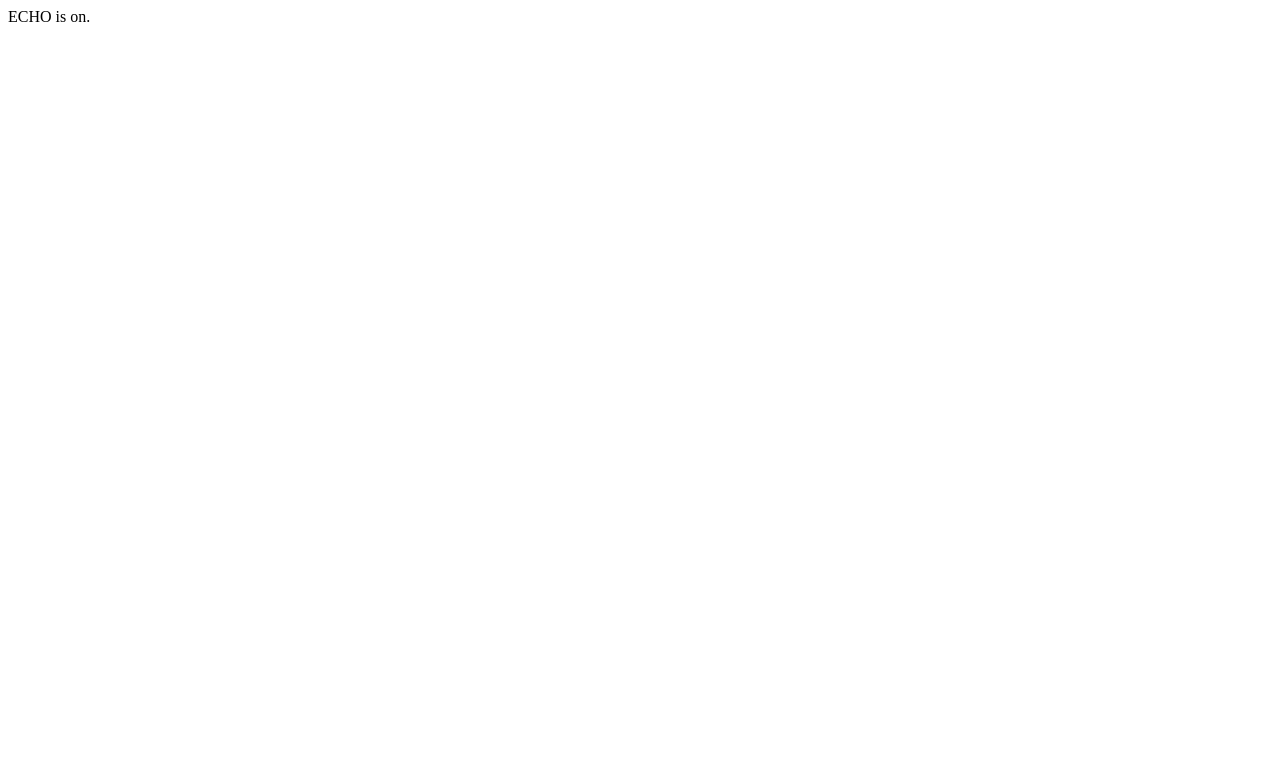
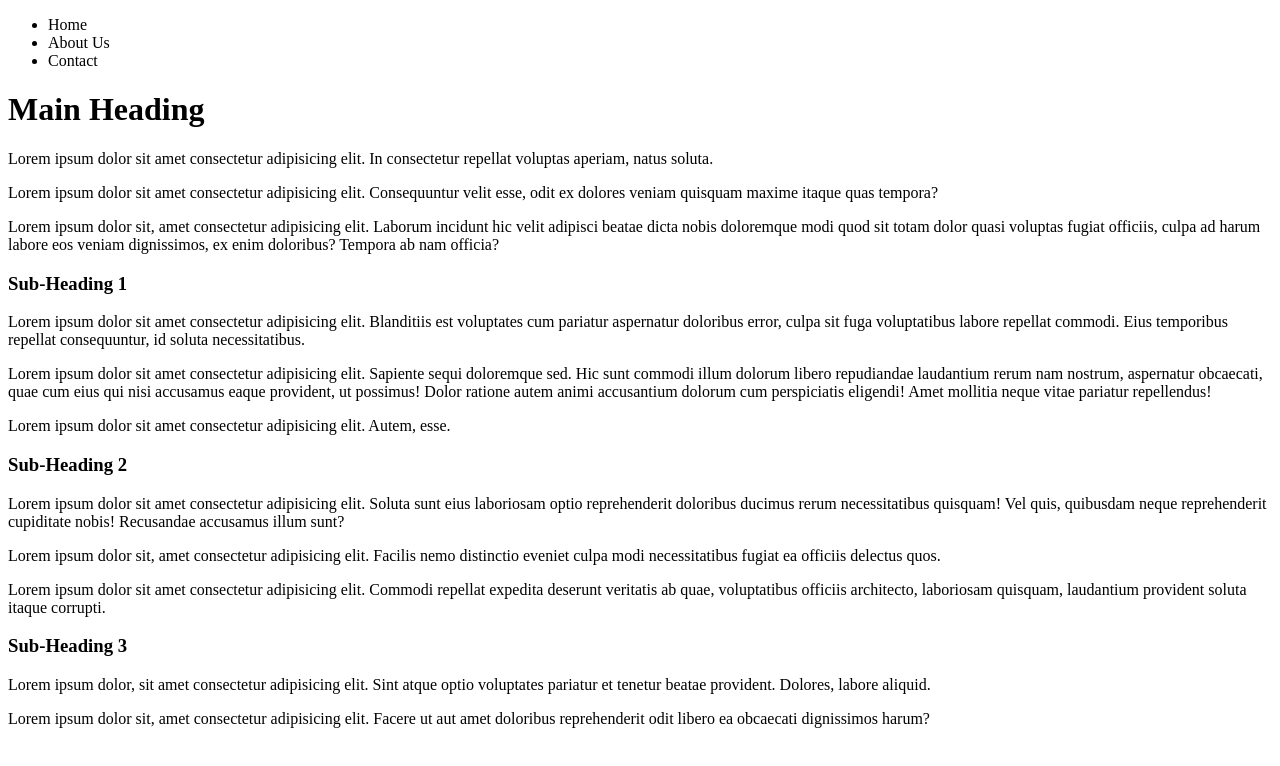
Before and after one commit to Delight-Fela-Steve/basic-front-end, a plain HTML site: page index.html in a window 1280 px wide. Drawn offline with Linux system fonts and the light colour scheme.

Commit message:
Added html code

```diff
--- a/index.html
+++ b/index.html
@@ -1 +1,35 @@
-ECHO is on.
+<!DOCTYPE html>
+<html lang="en">
+<head>
+    <meta charset="UTF-8">
+    <meta name="viewport" content="width=device-width, initial-scale=1.0">
+    <title>Simple Front-End Design</title>
+    <style></style>
+</head>
+<body>
+    <div class="top-nav">
+        <ul>
+            <li>Home</li>
+            <li>About Us</li>
+            <li>Contact</li>
+        </ul>
+    </div>
+    <div class="content">
+        <h1>Main Heading</h1>
+        <p>Lorem ipsum dolor sit amet consectetur adipisicing elit. In consectetur repellat voluptas aperiam, natus soluta.</p>
+        <p>Lorem ipsum dolor sit amet consectetur adipisicing elit. Consequuntur velit esse, odit ex dolores veniam quisquam maxime itaque quas tempora?</p>
+        <p>Lorem ipsum dolor sit, amet consectetur adipisicing elit. Laborum incidunt hic velit adipisci beatae dicta nobis doloremque modi quod sit totam dolor quasi voluptas fugiat officiis, culpa ad harum labore eos veniam dignissimos, ex enim doloribus? Tempora ab nam officia?</p>
+        <h3>Sub-Heading 1</h3>
+        <p>Lorem ipsum dolor sit amet consectetur adipisicing elit. Blanditiis est voluptates cum pariatur aspernatur doloribus error, culpa sit fuga voluptatibus labore repellat commodi. Eius temporibus repellat consequuntur, id soluta necessitatibus.</p>
+        <p>Lorem ipsum dolor sit amet consectetur adipisicing elit. Sapiente sequi doloremque sed. Hic sunt commodi illum dolorum libero repudiandae laudantium rerum nam nostrum, aspernatur obcaecati, quae cum eius qui nisi accusamus eaque provident, ut possimus! Dolor ratione autem animi accusantium dolorum cum perspiciatis eligendi! Amet mollitia neque vitae pariatur repellendus!</p>
+        <p>Lorem ipsum dolor sit amet consectetur adipisicing elit. Autem, esse.</p>
+        <h3>Sub-Heading 2</h3>
+        <p>Lorem ipsum dolor sit amet consectetur adipisicing elit. Soluta sunt eius laboriosam optio reprehenderit doloribus ducimus rerum necessitatibus quisquam! Vel quis, quibusdam neque reprehenderit cupiditate nobis! Recusandae accusamus illum sunt?</p>
+        <p>Lorem ipsum dolor sit, amet consectetur adipisicing elit. Facilis nemo distinctio eveniet culpa modi necessitatibus fugiat ea officiis delectus quos.</p>
+        <p>Lorem ipsum dolor sit amet consectetur adipisicing elit. Commodi repellat expedita deserunt veritatis ab quae, voluptatibus officiis architecto, laboriosam quisquam, laudantium provident soluta itaque corrupti.</p>
+        <h3>Sub-Heading 3</h3>
+        <p>Lorem ipsum dolor, sit amet consectetur adipisicing elit. Sint atque optio voluptates pariatur et tenetur beatae provident. Dolores, labore aliquid.</p>
+        <p>Lorem ipsum dolor sit, amet consectetur adipisicing elit. Facere ut aut amet doloribus reprehenderit odit libero ea obcaecati dignissimos harum?</p>
+    </div>
+</body>
+</html>
```
